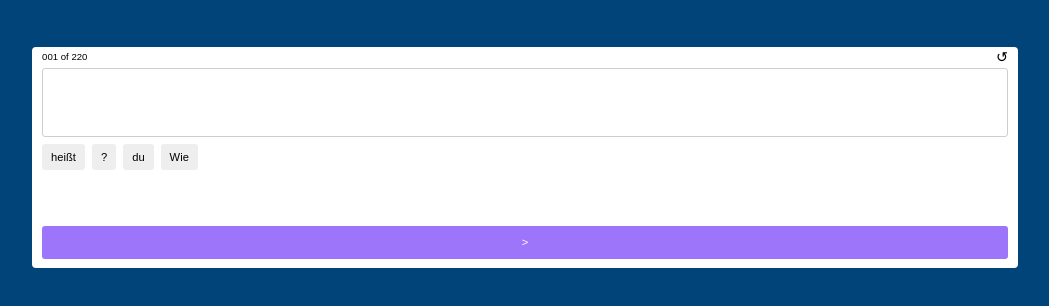
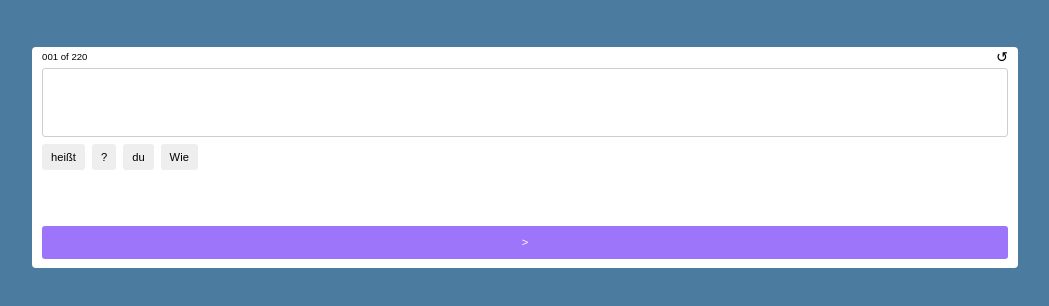
Before and after one commit to zefrimohammad/sen-shuffle-game, a plain HTML site: page index.html in a window 1280 px wide. Shown: the whole page, without its empty margins (115-1164 px from the left). Drawn offline with Linux system fonts and the light colour scheme.

Commit message:
css property background-color modified

```diff
--- a/script.js
+++ b/script.js
@@ -1,5 +1,5 @@
 // coded by Mohammad Zefri
-// contact me on zfrmhmmd.code@gmail.com
+// contact me on mdzefri.code@gmail.com
 
 
 
--- a/style.css
+++ b/style.css
@@ -8,7 +8,7 @@
 }
 
 body {
-    background-color: #004479;
+    background-color: rgb(0, 68, 121, 0.7);
 }
 
 
```
